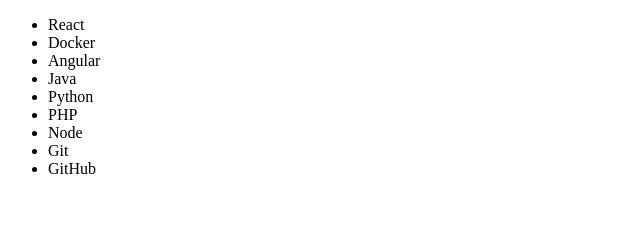
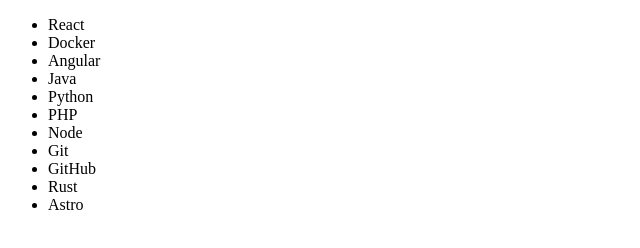
Before and after one commit to SABHGG/practicando-git-y-github, a plain HTML site: page index.html in a window 1280 px wide. Shown: the full height of the page, 0-640 px from the left. Drawn offline with Linux system fonts and the light colour scheme.

Commit message:
añadiendo a la list rust y astro

```diff
--- a/index.html
+++ b/index.html
@@ -17,6 +17,8 @@
         <li>Node</li>
         <li>Git</li>
         <li>GitHub</li>
+        <li>Rust</li>
+        <li>Astro</li>
     </ul>
 </body>
 </html>
```
